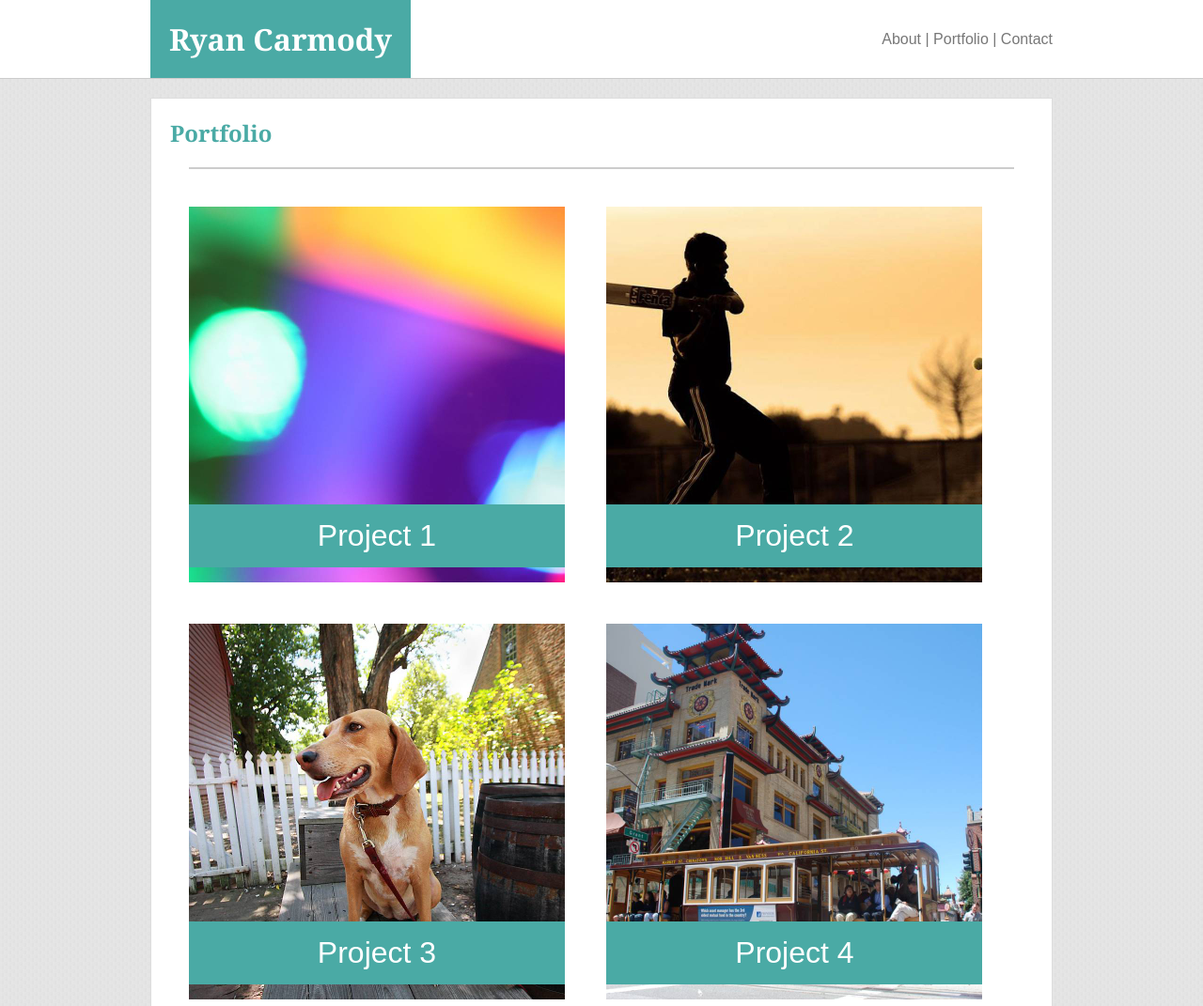
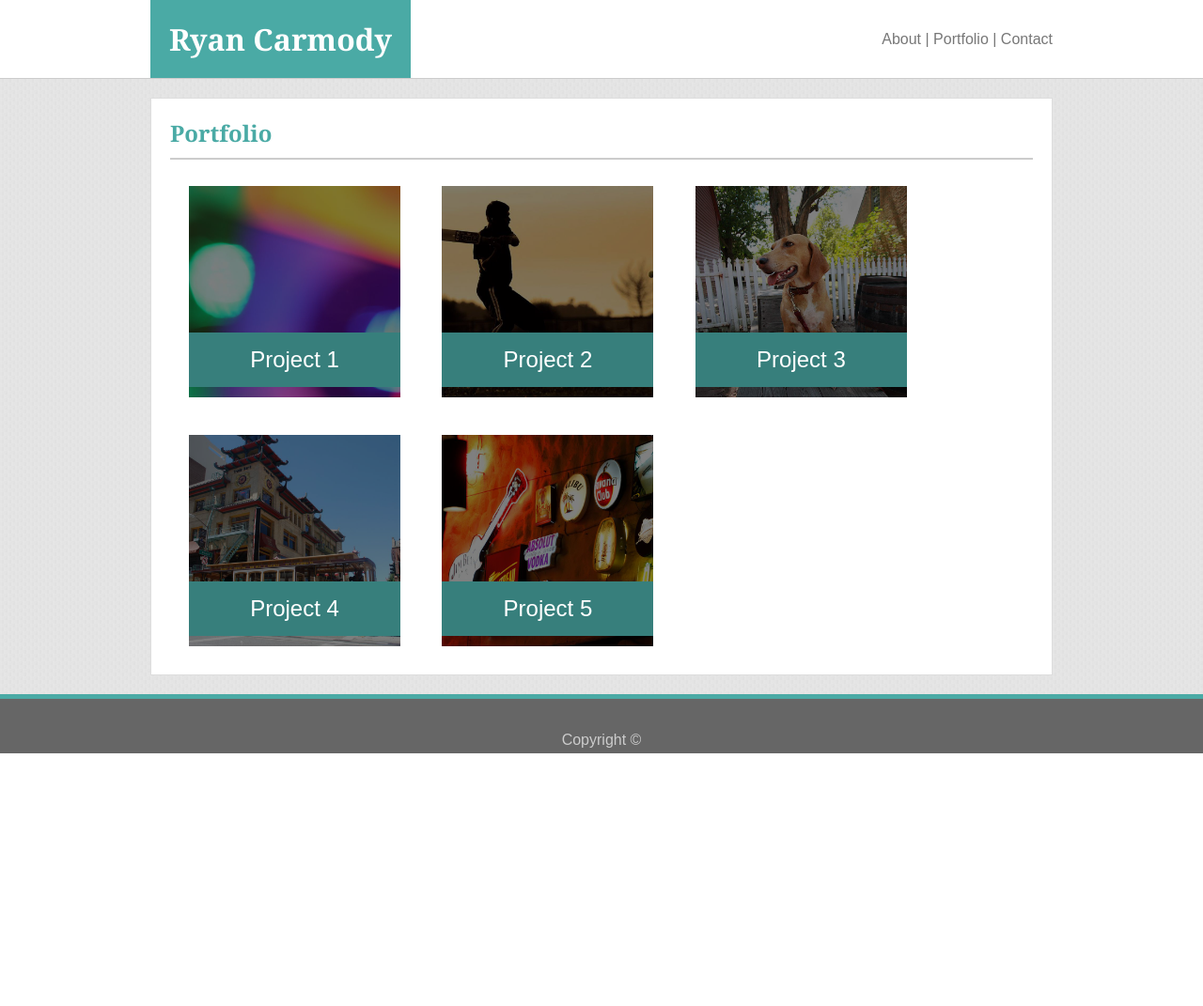
Before and after one commit to rlcarmody/Basic-Portfolio, a plain HTML site: page portfolio.html in a window 1280 px wide. Shown: the top 1071 px of the page at 94% size. After the commit the page ends 802 px from the top, so only its background shows below. Drawn offline with Linux system fonts and the light colour scheme.

Commit message:
Enhancing styles

```diff
--- a/assets/css/style.css
+++ b/assets/css/style.css
@@ -1,6 +1,3 @@
-html {
-    overflow-y: scroll;
-}
 body {
     height: 100vh;
     font-family: Arial, 'Helvetica Neue', Helvetica, sans-serif;
@@ -10,9 +7,8 @@ body {
     margin: 0;
     background-image: url('../images/subtle_surface.png');
 }
-
 img {
-    width: 400px;
+    width: 225px;
 }
 .top-bar-container, .main-content {
     width: 960px;
@@ -33,7 +29,6 @@ img {
 #profile {
     float: left;
     margin: 8px;
-    width: 225px;
     border-radius: 50%;
     shape-outside: circle();
 }
@@ -71,8 +66,9 @@ footer {
     text-align: center;
     background-color: #666;
     border-top: 5px solid #4aaaa5;
-    padding: 20px;
+    padding: 35px 0 5px;
     flex-shrink: 0;
+    color: #ccc;
 }
 nav {
     align-self: center;
@@ -85,22 +81,47 @@ a {
     color: #777;
     text-decoration: none;
 }
+a:hover {
+    color: #4aaaa5;
+}
 hr {
     border-style: solid;
     color: #ccc;
-    margin: 20px;
+    /* margin: 20px; */
 }
 .portfoliolink {
     display: inline-block;
-    width: 400px;
+    width: 225px;
     margin: 20px;
     position: relative;
+    background-color: #000;
+}
+
+.portfoliolink:hover {
+    box-shadow: 3px 3px 5px -2px #ccc;
+    transform: scale(1.01)
+}
+
+.portfoliolink:hover img {
+    opacity: 1;
+}
+.portfoliolink:hover .title {
+    background-color: #4aaaa5;
+}
+
+.portfoliolink a {
+    display: block;
+    font-size: 0;
+}
+
+.portfolioimage {
+    opacity: .5;
 }
 .title {
     position: absolute;
-    background-color: #4aaaa5;
+    background-color: #377F7C;
     color: #fff;
-    font-size: 2em;
+    font-size: 1.5rem;
     bottom: 5%;
     width: 100%;
     text-align: center;
@@ -113,6 +134,10 @@ input, textarea {
     border: 1px solid #ccc;
     margin-bottom: 10px;
     padding: 5px;
+    box-sizing: border-box;
+    font-family: Arial, 'Helvetica Neue', Helvetica, sans-serif;
+    color: #777;
+    width: 100%;
 }
 label {
     margin-bottom: 3px;
@@ -126,3 +151,15 @@ button {
     font-family: Arial, 'Helvetica Neue', Helvetica, sans-serif;
     width: 100px;
 }
+
+button:hover {
+    background-color: #377F7C;
+    cursor: pointer;
+    box-shadow: 3px 3px 5px -2px #ccc;
+    transform: scale(1.05);
+}
+
+input:focus, textarea:focus {
+    border-color: #4aaaa5;
+    outline: #4aaaa5;
+}
--- a/portfolio.html
+++ b/portfolio.html
@@ -24,31 +24,31 @@
             <hr>
             <div class="portfoliolink">
                 <a href="#">
-                    <img src="./assets/images/porfolio1.jpg" alt="Project 1 Image">
+                    <img src="./assets/images/porfolio1.jpg" alt="Project 1 Image" class="portfolioimage">
                     <div class="title">Project 1</div>
                 </a>
             </div>
             <div class="portfoliolink">
                 <a href="#">
-                    <img src="./assets/images/porfolio2.jpg" alt="Project 2 Image">
+                    <img src="./assets/images/porfolio2.jpg" alt="Project 2 Image" class="portfolioimage">
                     <div class="title">Project 2</div>
                 </a>
             </div>
             <div class="portfoliolink">
                 <a href="#">
-                    <img src="./assets/images/porfolio3.jpg" alt="Project 3 Image">
+                    <img src="./assets/images/porfolio3.jpg" alt="Project 3 Image" class="portfolioimage">
                     <div class="title">Project 3</div>
                 </a>
             </div>
             <div class="portfoliolink">
                 <a href="#">
-                    <img src="./assets/images/porfolio4.jpg" alt="Project 4 Image">
+                    <img src="./assets/images/porfolio4.jpg" alt="Project 4 Image" class="portfolioimage">
                     <div class="title">Project 4</div>
                 </a>
             </div>
             <div class="portfoliolink">
                 <a href="#">
-                    <img src="./assets/images/porfolio5.jpg" alt="Project 5 Image">
+                    <img src="./assets/images/porfolio5.jpg" alt="Project 5 Image" class="portfolioimage">
                     <div class="title">Project 5</div>
                 </a>
             </div>
```
